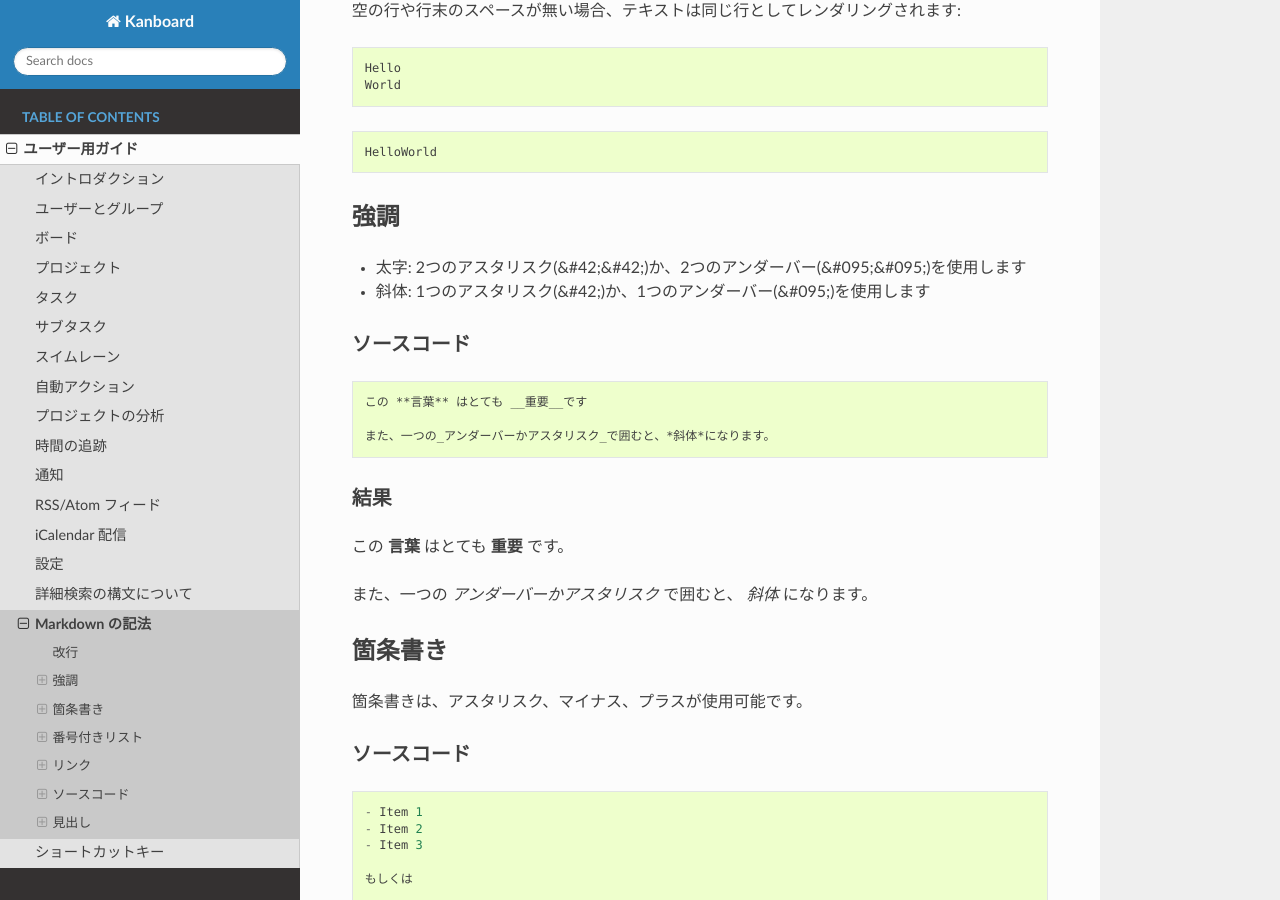
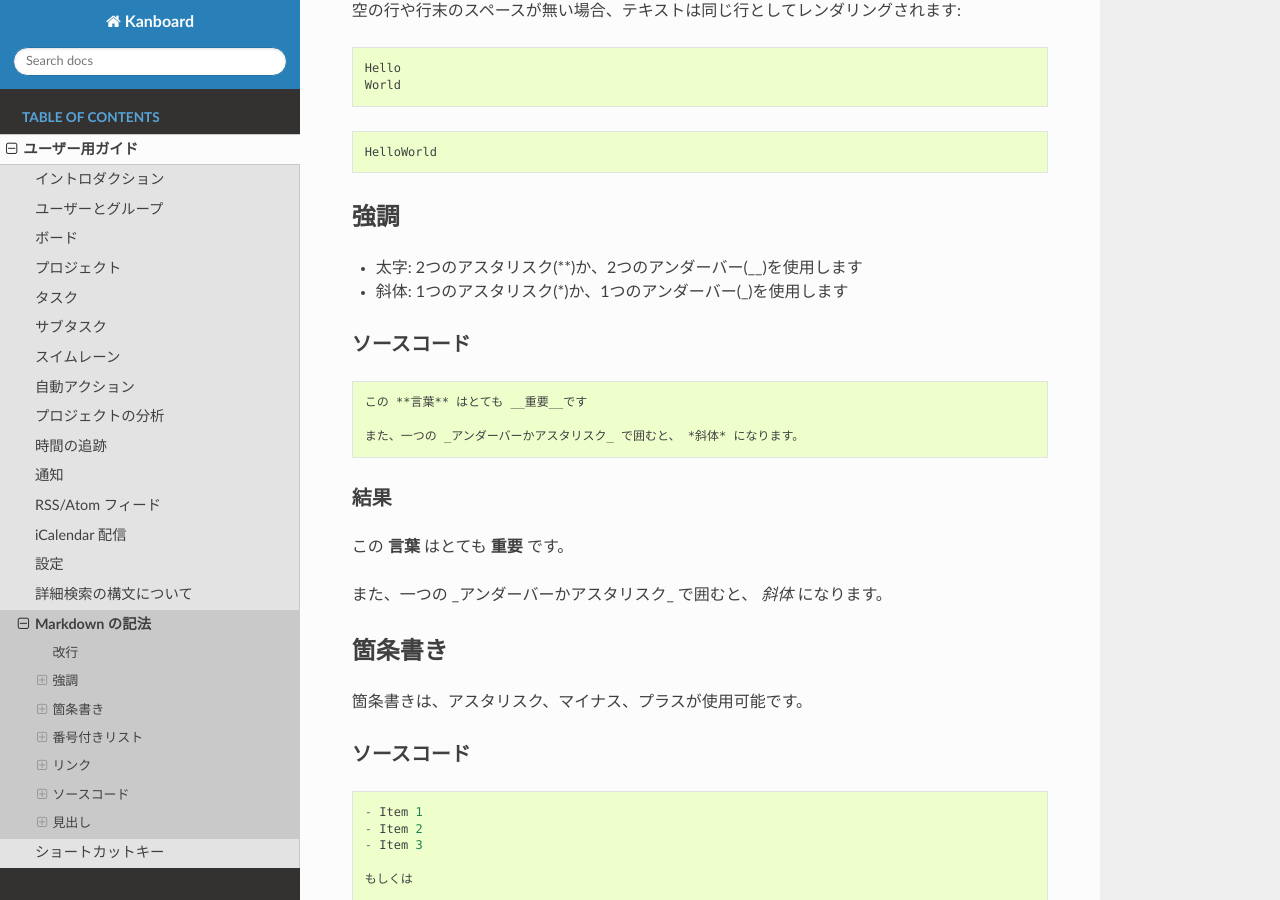
Before and after one commit to sambar-fgfs/Kanboard-documentation-ja, a Sphinx documentation site: the page built from source/user_guide/markdown_syntax.rst, in a window 1280 px wide and 900 px high, scrolled down 723 px. Built offline with Sphinx 7.4.7 and the Read the Docs theme 2.0.0, drawn with Linux system fonts in a browser that asks for light colours.

Commit message:
fix syntax error

```diff
--- a/source/user_guide/ical.rst
+++ b/source/user_guide/ical.rst
@@ -42,7 +42,7 @@ Kanboard のカレンダーをMozilla Thunderbirdに追加する
 
 -  Thunderbirdでカレンダーをサポートするために、**Lightning** アドオンをインストールする。
 -  **File > New Calendar** をクリックする
--  ダイアログボックス内で、**On the Network**を選択する
+-  ダイアログボックス内で、 **On the Network** を選択する
 
 .. figure:: /_static/thunderbird-new-calendar-step1.png
    :alt: Thunderbird (ステップ1)
@@ -58,7 +58,7 @@ Kanboard のカレンダーをMozilla Thunderbirdに追加する
 KanboardカレンダーをGoogleカレンダーに追加する
 ------------------------------------------------
 
--  「↓」の次にある、*その他のカレンダー**をクリックする
+-  「↓」の次にある、**その他のカレンダー**をクリックする
 -  メニューから**URLで追加**を選択する
 -  KanboardのiCal Feed URLをコピー・ペーストする
 
--- a/source/user_guide/keyboard_shortcuts.rst
+++ b/source/user_guide/keyboard_shortcuts.rst
@@ -7,7 +7,7 @@
 --------------------------------------------
 
 -  プロジェクト概要に切り替え = **v o**
--  ボードビューに切り替え = **v b** (**v** キー押下に続けて **b**キー押下)
+-  ボードビューに切り替え = **v b** (**v** キー押下に続けて **b** キー押下)
 -  カレンダービューに切り替え(要プラグイン) = **v c**
 -  リストビューに切り替え = **v l**
 -  ガントチャートビューに切り替え(要プラグイン) = **v g**
--- a/source/user_guide/markdown_syntax.rst
+++ b/source/user_guide/markdown_syntax.rst
@@ -46,8 +46,8 @@ Kanboard は、コメントやタスクの詳細の記入に `Markdown
 強調
 ---------------
 
--  太字: 2つのアスタリスク(&#42;&#42;)か、2つのアンダーバー(&#095;&#095;)を使用します
--  斜体: 1つのアスタリスク(&#42;)か、1つのアンダーバー(&#095;)を使用します
+-  太字: 2つのアスタリスク(**)か、2つのアンダーバー(__)を使用します
+-  斜体: 1つのアスタリスク(*)か、1つのアンダーバー(_)を使用します
 
 ソースコード
 ~~~~~~
@@ -56,14 +56,14 @@ Kanboard は、コメントやタスクの詳細の記入に `Markdown
 
     この **言葉** はとても __重要__です
 
-    また、一つの_アンダーバーかアスタリスク_で囲むと、*斜体*になります。
+    また、一つの _アンダーバーかアスタリスク_ で囲むと、 *斜体* になります。
 
 結果
 ~~~~~~
 
 この **言葉** はとても **重要** です。
 
-また、一つの *アンダーバーかアスタリスク* で囲むと、 *斜体* になります。
+また、一つの _アンダーバーかアスタリスク_ で囲むと、 *斜体* になります。
 
 箇条書き
 ---------------
--- a/source/user_guide/settings.rst
+++ b/source/user_guide/settings.rst
@@ -117,12 +117,12 @@ Kanboardのデフォルトのスタイルを拡張、またはオーバーライ
 
 -  有効にした場合、完了したタスクも累積フロー図に含められます。
 -  無効の場合は、累積フロー図に含まれるのは未完了のタスクのみです。
--  このオプションは"プロジェクトの日毎統計"表中の"合計"列に影響します。
+-  このオプションは"プロジェクトの毎日の統計"表中の"合計"列に影響します。
 
 基本設定
 --------------
 
-メニューの **設定** を開いてから、左側の **基本設定**を 選択してください。
+メニューの **設定** を開いてから、左側の **基本設定** を選択してください。
 
 .. figure:: /_static/board-settings.png
    :alt: 基本設定
```
Also changed, not shown: source/user_guide/search.rst (+20 -20 lines), source/user_guide/users.rst (+4 -4 lines).
